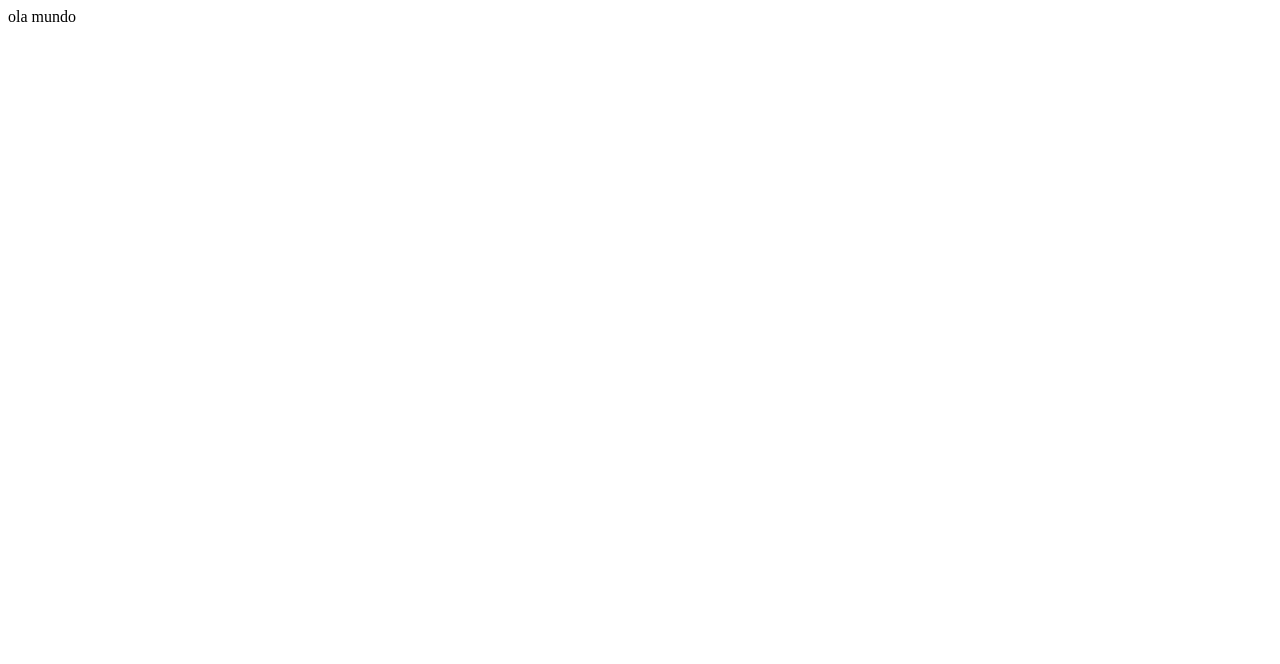
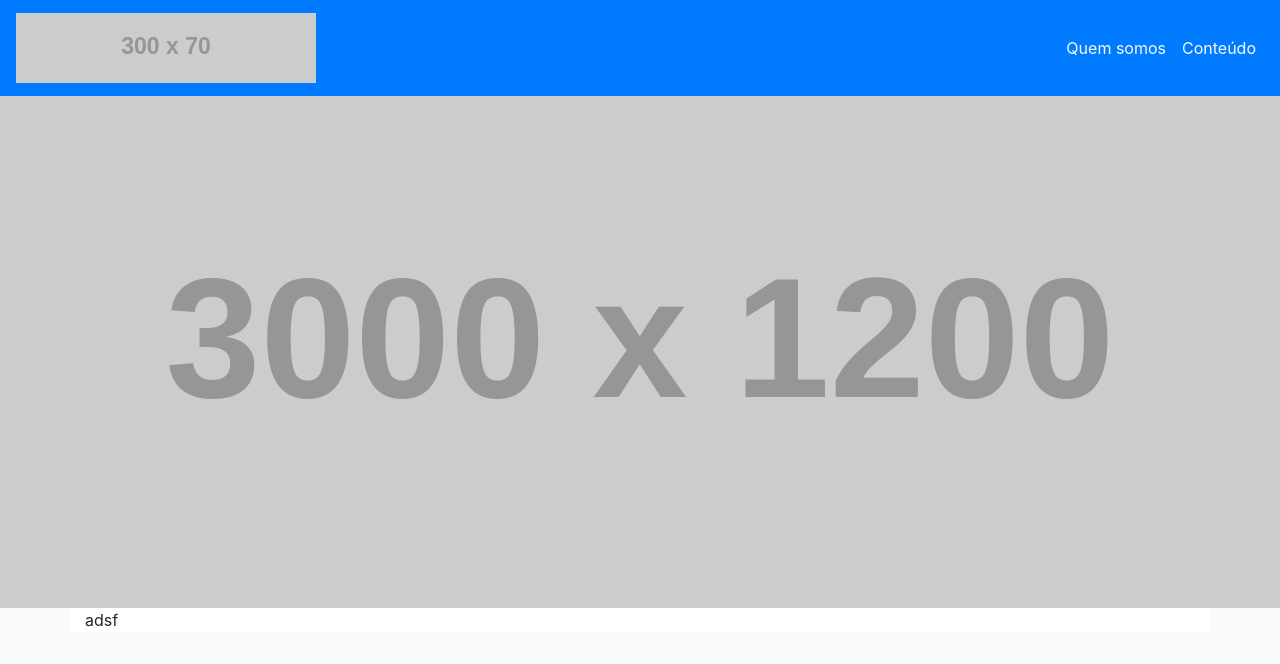
Before and after one commit to saulosch/interioriza, a plain HTML site: page index.html in a window 1280 px wide. Drawn offline with nearby package versions, Linux system fonts and the light colour scheme; placeholder pictures from the web are drawn by us.

Commit message:
creating index.html

```diff
--- a/index.html
+++ b/index.html
@@ -1,5 +1,47 @@
-<html>
-<body>
-ola mundo
+<!DOCTYPE html>
+<html lang="pt-br">
+<head>
+    <meta charset="UTF-8">
+    <meta name="viewport" content="width=device-width, initial-scale=1.0">
+    <title>Interioriza</title>
+
+    <link rel="stylesheet" href="https://stackpath.bootstrapcdn.com/bootstrap/4.5.0/css/bootstrap.min.css" integrity="sha384-9aIt2nRpC12Uk9gS9baDl411NQApFmC26EwAOH8WgZl5MYYxFfc+NcPb1dKGj7Sk" crossorigin="anonymous">
+</head>
+<body class="bg-light">
+    <header class="container-flex">
+
+        <nav class="navbar navbar-expand-md navbar-dark bg-primary">
+            <a class="navbar-brand" href="#">
+                <img src="https://via.placeholder.com/300x70.png?text=Logo+Interioriza" alt="">
+            </a>
+            <button class="navbar-toggler" type="button" data-toggle="collapse" data-target="#navbarSupportedContent" aria-controls="navbarSupportedContent" aria-expanded="false" aria-label="Toggle navigation">
+                <span class="navbar-toggler-icon"></span>
+            </button>
+
+            <div class="collapse navbar-collapse" id="navbarSupportedContent">
+                <ul class="navbar-nav ml-auto">
+                    <li class="nav-item">
+                        <a class="nav-link text-light" href="#">Quem somos</a>
+                    </li>
+                    <li class="nav-item">
+                        <a class="nav-link text-light" href="#">Conteúdo</a>
+                    </li>
+                </ul>
+            </div>
+        </nav>
+    </header>
+
+    <section class="container-flex bg-white px-0">
+        <img src="https://via.placeholder.com/3000x1200.png?text=Foto+do+interior" class="img-fluid" alt="">
+    </section>
+
+    <section class="container-md bg-white">
+    adsf
+    </section>
+
+
+    <script src="https://code.jquery.com/jquery-3.5.1.slim.min.js" integrity="sha384-DfXdz2htPH0lsSSs5nCTpuj/zy4C+OGpamoFVy38MVBnE+IbbVYUew+OrCXaRkfj" crossorigin="anonymous"></script>
+    <script src="https://cdn.jsdelivr.net/npm/popper.js@1.16.0/dist/umd/popper.min.js" integrity="sha384-Q6E9RHvbIyZFJoft+2mJbHaEWldlvI9IOYy5n3zV9zzTtmI3UksdQRVvoxMfooAo" crossorigin="anonymous"></script>
+    <script src="https://stackpath.bootstrapcdn.com/bootstrap/4.5.0/js/bootstrap.min.js" integrity="sha384-OgVRvuATP1z7JjHLkuOU7Xw704+h835Lr+6QL9UvYjZE3Ipu6Tp75j7Bh/kR0JKI" crossorigin="anonymous"></script>
 </body>
 </html>
```
